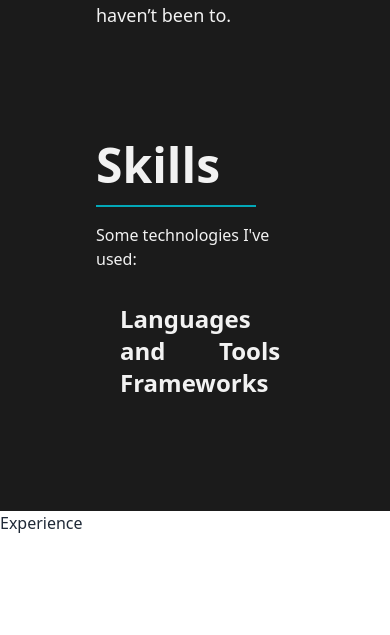
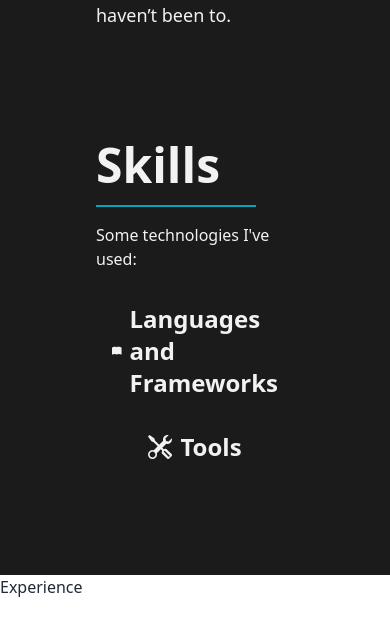
Before and after one commit to helen-tan/portfolio-site, a React (Create React App) app: page / in a window 390 px wide. Shown: the part 3652-4287 px from the top of the page. Built offline with nearby package versions, Linux system fonts and the light colour scheme.

Commit message:
skills header responsiveness

```diff
--- a/src/pages/About.jsx
+++ b/src/pages/About.jsx
@@ -45,13 +45,13 @@ function About() {
       <span className='divider h-0.5 bg-teal w-40'></span>
       <p className="text-2lg mb-4">Some technologies I've used:</p>
 
-      <div className='about-skills-wrapper flex justify-between'>
-        <div className='text-2xl font-semibold p-4 w-1/2 flex items-center'>
+      <div className='about-skills-wrapper flex flex-col md:flex-row justify-between'>
+        <div className='text-2xl font-semibold p-4 w-full flex items-center justify-center md:justify-start w-1/2'>
           <BsBookFill/>
           <h3 className='ml-2'>Languages and Frameworks</h3>
         </div>
 
-        <div className='text-2xl font-semibold p-4 w-1/2 flex items-center'>
+        <div className='text-2xl font-semibold p-4 w-full flex items-center justify-center md:justify-start w-1/2 '>
           <BsTools/>
           <h3 className='ml-2'>Tools</h3>
         </div>
```
